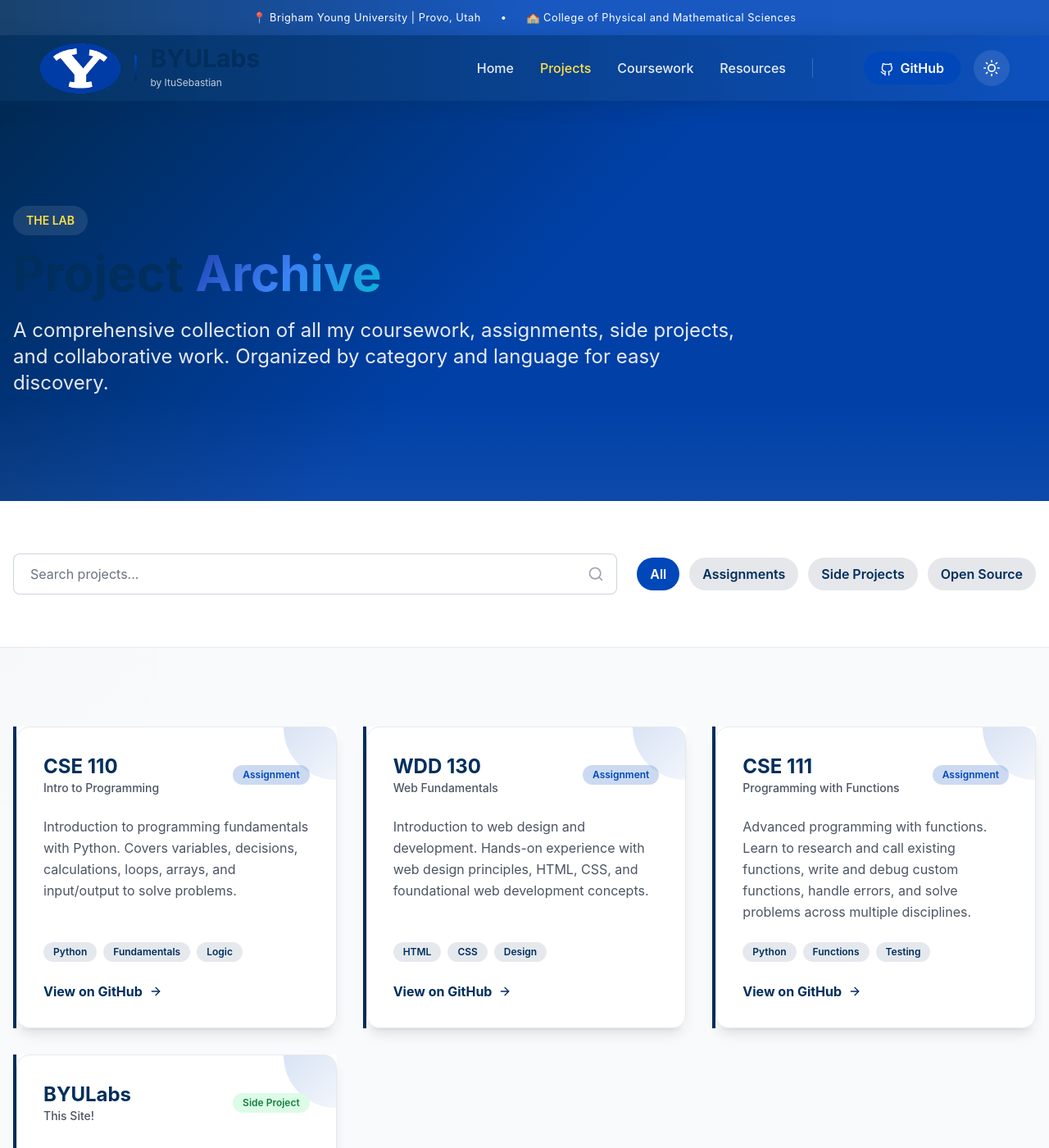
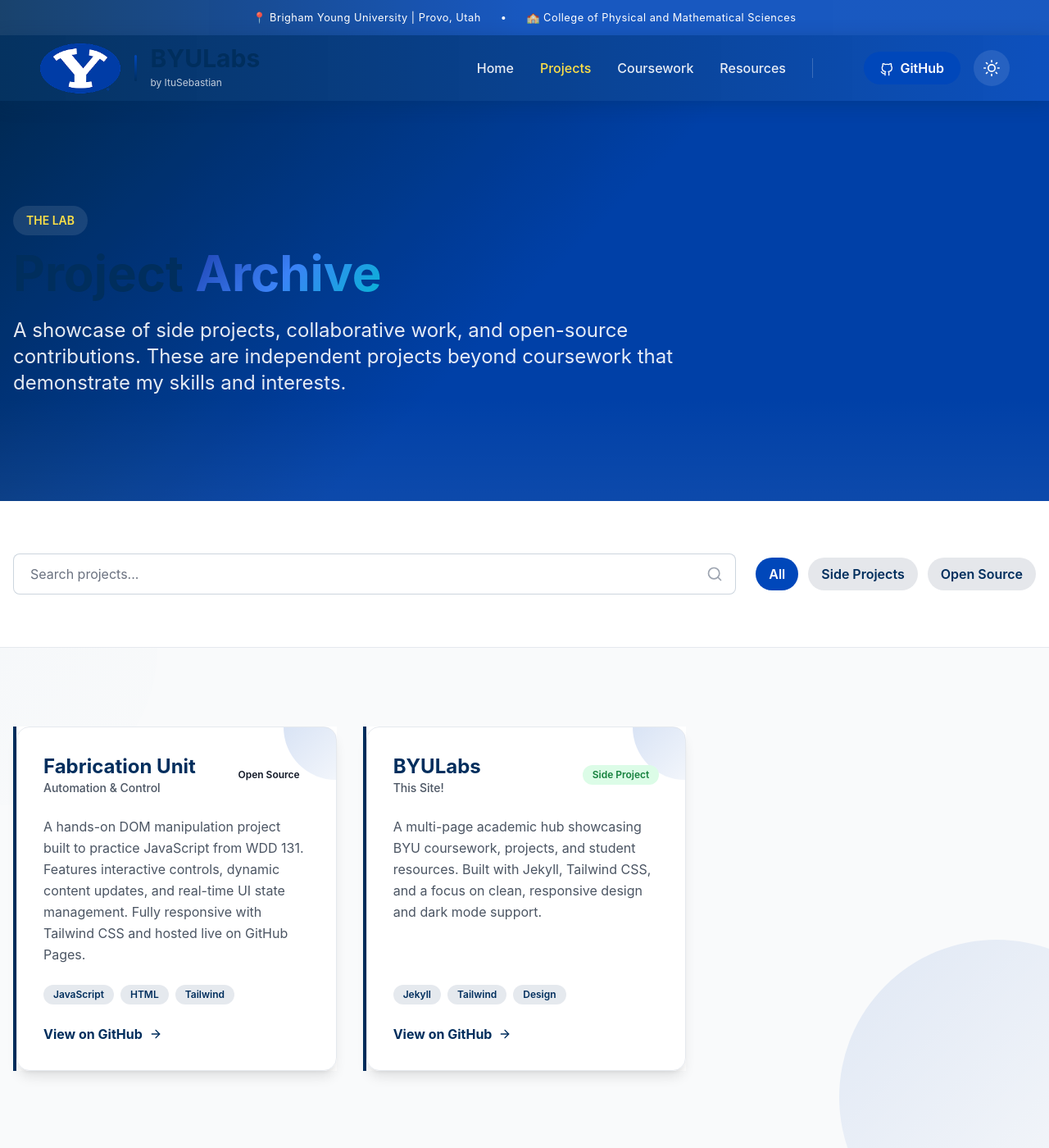
Before and after one commit to BYULabs/byulabs.github.io, a Jekyll site: the page built from _pages/projects.html, in a window 1280 px wide and 1400 px high. Shown: the whole window at 82% size. Built offline with Jekyll 4.4.1, drawn with Linux system fonts in a browser that asks for light colours.

Commit message:
Update project descriptions and enhance project card details: Revise text for clarity, replace outdated projects with new entries, and improve categorization for better user navigation.

```diff
--- a/_pages/projects.html
+++ b/_pages/projects.html
@@ -16,7 +16,7 @@ permalink: /projects.html
                 Project <span class="gradient-text-enhanced">Archive</span>
             </h1>
             <p class="text-xl md:text-2xl opacity-90 leading-relaxed">
-                A comprehensive collection of all my coursework, assignments, side projects, and collaborative work. Organized by category and language for easy discovery.
+                A showcase of side projects, collaborative work, and open-source contributions. These are independent projects beyond coursework that demonstrate my skills and interests.
             </p>
         </div>
     </div>
@@ -35,7 +35,6 @@ permalink: /projects.html
             </div>
             <div class="flex gap-3 flex-wrap">
                 <button class="filter-btn active px-4 py-2 rounded-full bg-byu-royal text-white font-semibold transition-all transform hover:scale-105" data-filter="all">All</button>
-                <button class="filter-btn px-4 py-2 rounded-full bg-gray-200 dark:bg-byu-royal/20 text-byu-navy dark:text-byu-light-blue font-semibold hover:bg-byu-royal hover:text-white hover:scale-105 transition-all" data-filter="assignment">Assignments</button>
                 <button class="filter-btn px-4 py-2 rounded-full bg-gray-200 dark:bg-byu-royal/20 text-byu-navy dark:text-byu-light-blue font-semibold hover:bg-byu-royal hover:text-white hover:scale-105 transition-all" data-filter="side-project">Side Projects</button>
                 <button class="filter-btn px-4 py-2 rounded-full bg-gray-200 dark:bg-byu-royal/20 text-byu-navy dark:text-byu-light-blue font-semibold hover:bg-byu-royal hover:text-white hover:scale-105 transition-all" data-filter="open-source">Open Source</button>
             </div>
@@ -49,72 +48,24 @@ permalink: /projects.html
     <div class="absolute bottom-0 right-0 w-96 h-96 bg-gradient-to-br from-byu-royal/10 to-transparent rounded-full translate-x-1/3 translate-y-1/3 dark:from-byu-royal/5"></div>
     <div class="container mx-auto px-4 relative z-10">
         <div id="projectsGrid" class="grid grid-cols-1 md:grid-cols-2 lg:grid-cols-3 gap-8">
-            <!-- CSE 110 -->
-            <article class="group project-card project-item fade-in" data-category="assignment" data-language="python" data-search="cse 110 intro programming">
+            <!-- Fabrication Unit -->
+            <article class="group project-card project-item fade-in" data-category="open-source" data-language="python" data-search="fabrication unit open source automation">
                 <div class="rounded-2xl shadow-lg p-8 dark:bg-byu-royal/20 border border-byu-navy/10 dark:border-byu-royal/30 relative overflow-hidden hover:shadow-2xl transition-all duration-300 h-full flex flex-col card-hover">
                     <div class="absolute top-0 right-0 w-32 h-32 bg-gradient-to-br from-byu-royal/20 to-transparent rounded-full -translate-y-1/2 translate-x-1/2 group-hover:scale-150 transition-transform duration-500"></div>
                     <div class="flex items-center justify-between mb-6 relative z-10">
                         <div>
-                            <h3 class="text-2xl font-bold text-byu-navy dark:text-white">CSE 110</h3>
-                            <p class="text-sm text-gray-600 dark:text-byu-light-blue font-medium">Intro to Programming</p>
+                            <h3 class="text-2xl font-bold text-byu-navy dark:text-white">Fabrication Unit</h3>
+                            <p class="text-sm text-gray-600 dark:text-byu-light-blue font-medium">Automation & Control</p>
                         </div>
-                        <div class="inline-block bg-byu-royal/20 dark:bg-white/10 text-byu-royal dark:text-byu-light-blue px-3 py-1 rounded-full text-xs font-semibold">Assignment</div>
+                        <div class="inline-block bg-orange-100 dark:bg-orange-900/30 text-orange-700 dark:text-orange-400 px-3 py-1 rounded-full text-xs font-semibold">Open Source</div>
                     </div>
-                    <p class="text-gray-600 dark:text-white/80 mb-6 leading-relaxed flex-1">Introduction to programming fundamentals with Python. Covers variables, decisions, calculations, loops, arrays, and input/output to solve problems.</p>
+                    <p class="text-gray-600 dark:text-white/80 mb-6 leading-relaxed flex-1">A hands-on DOM manipulation project built to practice JavaScript from WDD 131. Features interactive controls, dynamic content updates, and real-time UI state management. Fully responsive with Tailwind CSS and hosted live on GitHub Pages.</p>
                     <div class="flex flex-wrap gap-2 mb-6">
-                        <span class="bg-byu-navy/10 dark:bg-byu-royal/30 text-byu-navy dark:text-byu-light-blue text-xs font-semibold px-3 py-1 rounded-full">Python</span>
-                        <span class="bg-byu-navy/10 dark:bg-byu-royal/30 text-byu-navy dark:text-byu-light-blue text-xs font-semibold px-3 py-1 rounded-full">Fundamentals</span>
-                        <span class="bg-byu-navy/10 dark:bg-byu-royal/30 text-byu-navy dark:text-byu-light-blue text-xs font-semibold px-3 py-1 rounded-full">Logic</span>
+                        <span class="bg-byu-navy/10 dark:bg-byu-royal/30 text-byu-navy dark:text-byu-light-blue text-xs font-semibold px-3 py-1 rounded-full">JavaScript</span>
+                        <span class="bg-byu-navy/10 dark:bg-byu-royal/30 text-byu-navy dark:text-byu-light-blue text-xs font-semibold px-3 py-1 rounded-full">HTML</span>
+                        <span class="bg-byu-navy/10 dark:bg-byu-royal/30 text-byu-navy dark:text-byu-light-blue text-xs font-semibold px-3 py-1 rounded-full">Tailwind</span>
                     </div>
-                    <a href="https://github.com/BYULabs/cse110" target="_blank" class="inline-flex items-center text-byu-navy dark:text-byu-light-blue hover:text-byu-royal dark:hover:text-white font-bold group-hover:translate-x-2 transition-all">
-                        <span>View on GitHub</span>
-                        <i data-feather="arrow-right" class="w-4 h-4 ml-2"></i>
-                    </a>
-                </div>
-            </article>
-
-            <!-- WDD 130 -->
-            <article class="group project-card project-item fade-in" data-category="assignment" data-language="html-css" data-search="wdd 130 web fundamentals">
-                <div class="rounded-2xl shadow-lg p-8 dark:bg-byu-royal/20 border border-byu-navy/10 dark:border-byu-royal/30 relative overflow-hidden hover:shadow-2xl transition-all duration-300 h-full flex flex-col card-hover">
-                    <div class="absolute top-0 right-0 w-32 h-32 bg-gradient-to-br from-byu-royal/20 to-transparent rounded-full -translate-y-1/2 translate-x-1/2 group-hover:scale-150 transition-transform duration-500"></div>
-                    <div class="flex items-center justify-between mb-6 relative z-10">
-                        <div>
-                            <h3 class="text-2xl font-bold text-byu-navy dark:text-white">WDD 130</h3>
-                            <p class="text-sm text-gray-600 dark:text-byu-light-blue font-medium">Web Fundamentals</p>
-                        </div>
-                        <div class="inline-block bg-byu-royal/20 dark:bg-white/10 text-byu-royal dark:text-byu-light-blue px-3 py-1 rounded-full text-xs font-semibold">Assignment</div>
-                    </div>
-                    <p class="text-gray-600 dark:text-white/80 mb-6 leading-relaxed flex-1">Introduction to web design and development. Hands-on experience with web design principles, HTML, CSS, and foundational web development concepts.</p>
-                    <div class="flex flex-wrap gap-2 mb-6">
-                        <span class="bg-byu-navy/10 dark:bg-byu-royal/30 text-byu-navy dark:text-byu-light-blue text-xs font-semibold px-3 py-1 rounded-full">HTML</span>
-                        <span class="bg-byu-navy/10 dark:bg-byu-royal/30 text-byu-navy dark:text-byu-light-blue text-xs font-semibold px-3 py-1 rounded-full">CSS</span>
-                        <span class="bg-byu-navy/10 dark:bg-byu-royal/30 text-byu-navy dark:text-byu-light-blue text-xs font-semibold px-3 py-1 rounded-full">Design</span>
-                    </div>
-                    <a href="https://github.com/BYULabs/wdd130" target="_blank" class="inline-flex items-center text-byu-navy dark:text-byu-light-blue hover:text-byu-royal dark:hover:text-white font-bold group-hover:translate-x-2 transition-all">
-                        <span>View on GitHub</span>
-                        <i data-feather="arrow-right" class="w-4 h-4 ml-2"></i>
-                    </a>
-                </div>
-            </article>
-
-            <!-- CSE 111 -->
-            <article class="group project-card project-item fade-in" data-category="assignment" data-language="python" data-search="cse 111 programming functions">
-                <div class="rounded-2xl shadow-lg p-8 dark:bg-byu-royal/20 border border-byu-navy/10 dark:border-byu-royal/30 relative overflow-hidden hover:shadow-2xl transition-all duration-300 h-full flex flex-col card-hover">
-                    <div class="absolute top-0 right-0 w-32 h-32 bg-gradient-to-br from-byu-royal/20 to-transparent rounded-full -translate-y-1/2 translate-x-1/2 group-hover:scale-150 transition-transform duration-500"></div>
-                    <div class="flex items-center justify-between mb-6 relative z-10">
-                        <div>
-                            <h3 class="text-2xl font-bold text-byu-navy dark:text-white">CSE 111</h3>
-                            <p class="text-sm text-gray-600 dark:text-byu-light-blue font-medium">Programming with Functions</p>
-                        </div>
-                        <div class="inline-block bg-byu-royal/20 dark:bg-white/10 text-byu-royal dark:text-byu-light-blue px-3 py-1 rounded-full text-xs font-semibold">Assignment</div>
-                    </div>
-                    <p class="text-gray-600 dark:text-white/80 mb-6 leading-relaxed flex-1">Advanced programming with functions. Learn to research and call existing functions, write and debug custom functions, handle errors, and solve problems across multiple disciplines.</p>
-                    <div class="flex flex-wrap gap-2 mb-6">
-                        <span class="bg-byu-navy/10 dark:bg-byu-royal/30 text-byu-navy dark:text-byu-light-blue text-xs font-semibold px-3 py-1 rounded-full">Python</span>
-                        <span class="bg-byu-navy/10 dark:bg-byu-royal/30 text-byu-navy dark:text-byu-light-blue text-xs font-semibold px-3 py-1 rounded-full">Functions</span>
-                        <span class="bg-byu-navy/10 dark:bg-byu-royal/30 text-byu-navy dark:text-byu-light-blue text-xs font-semibold px-3 py-1 rounded-full">Testing</span>
-                    </div>
-                    <a href="https://github.com/BYULabs/cse111" target="_blank" class="inline-flex items-center text-byu-navy dark:text-byu-light-blue hover:text-byu-royal dark:hover:text-white font-bold group-hover:translate-x-2 transition-all">
+                    <a href="https://github.com/BYULabs/fabrication-unit" target="_blank" class="inline-flex items-center text-byu-navy dark:text-byu-light-blue hover:text-byu-royal dark:hover:text-white font-bold group-hover:translate-x-2 transition-all">
                         <span>View on GitHub</span>
                         <i data-feather="arrow-right" class="w-4 h-4 ml-2"></i>
                     </a>
```
Also changed, not shown: index.html (+20 -20 lines).
